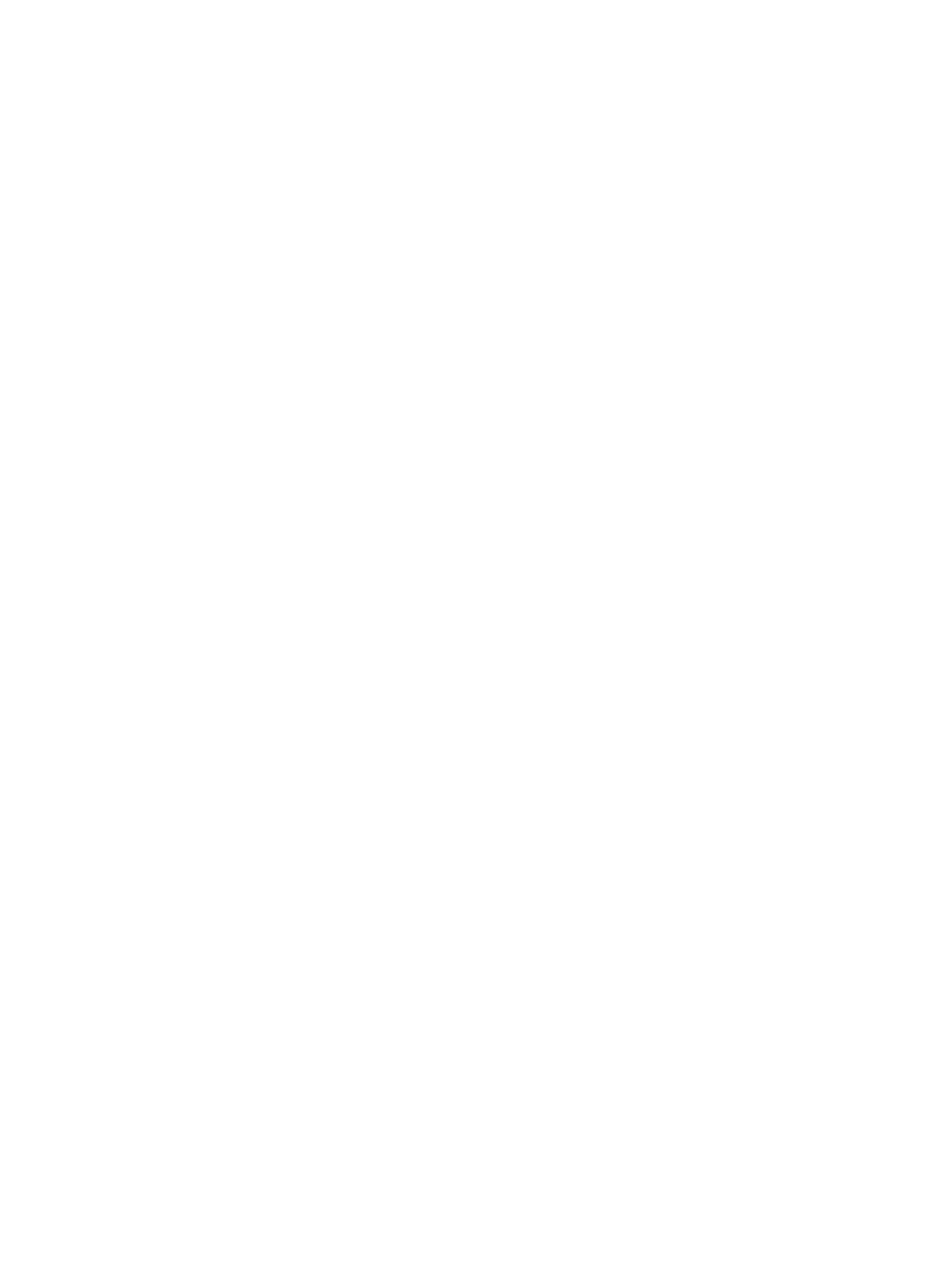
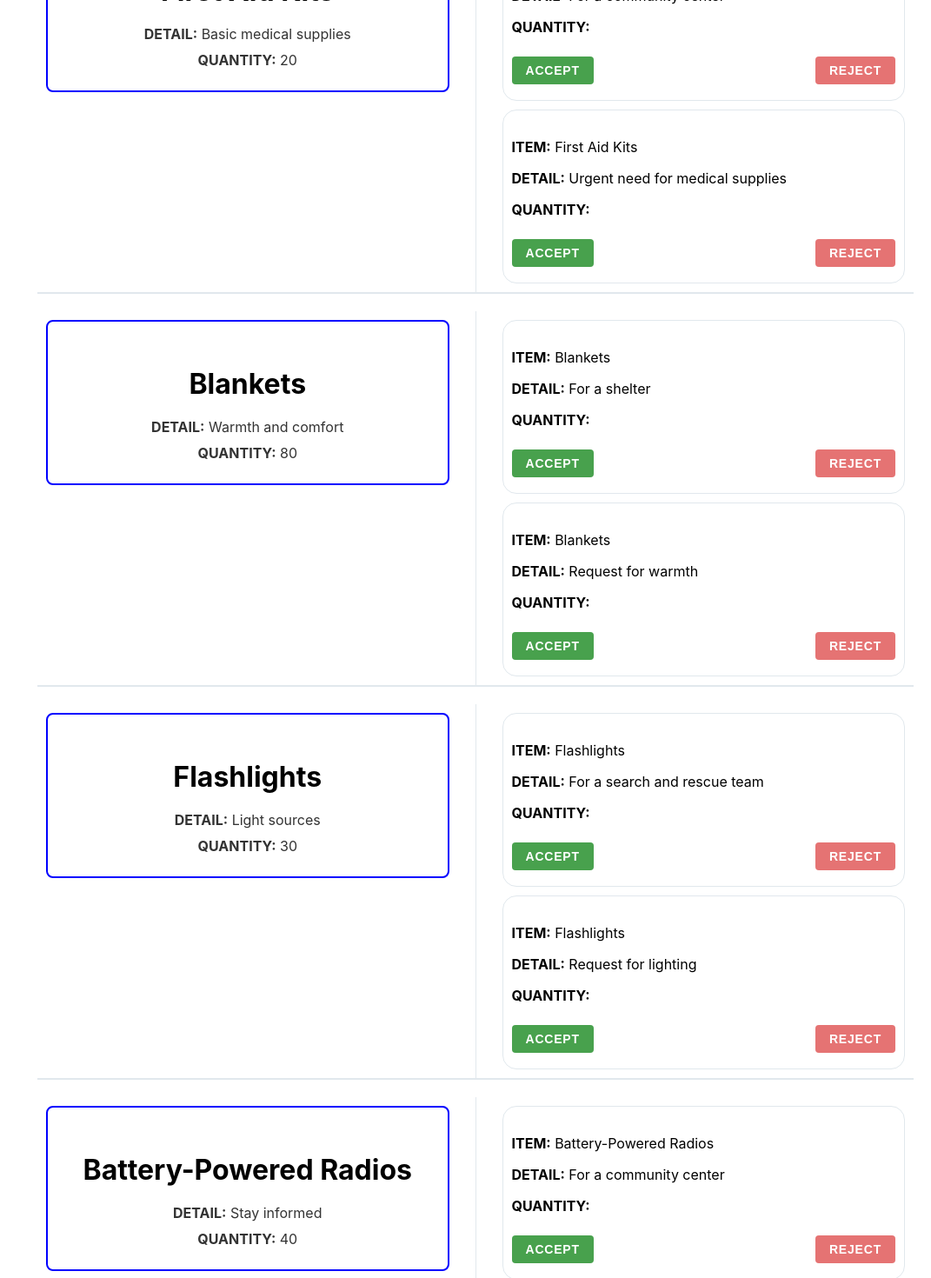
Before and after one commit to AnwarMP/Resourcely, a React (Create React App) app in the folder App/: page /offers in a window 1280 px wide. Shown: the part 1080-2550 px from the top of the page at 87% size, without its empty margins (209-1280 px from the left). Before the commit the page ends 1006 px from the top, so only its background shows below. Built offline with nearby package versions, Linux system fonts and the light colour scheme.

Commit message:
udpated aesthetics

```diff
--- a/App/src/data/mockOffers.js
+++ b/App/src/data/mockOffers.js
@@ -1,4 +1,3 @@
-// src/data/mockOffers.js
 const mockOffers = [
     {
       id: 'offer1',
@@ -10,7 +9,7 @@
           id: 'request1',
           item: 'Bottled Water',
           detail: 'For a family of 4',
-          status: 'pending' // This could be 'pending', 'accepted', or 'rejected'
+          status: 'pending'
         },
         {
           id: 'request2',
@@ -40,7 +39,106 @@
         }
       ]
     },
-    // ... Add more offers and associated requests as needed for the mockup
+    {
+      id: 'offer3',
+      item: 'First Aid Kits',
+      detail: 'Basic medical supplies',
+      quantity: 20,
+      requests: [
+        {
+          id: 'request5',
+          item: 'First Aid Kits',
+          detail: 'For a community center',
+          status: 'pending'
+        },
+        {
+          id: 'request6',
+          item: 'First Aid Kits',
+          detail: 'Urgent need for medical supplies',
+          status: 'pending'
+        }
+      ]
+    },
+    {
+      id: 'offer4',
+      item: 'Blankets',
+      detail: 'Warmth and comfort',
+      quantity: 80,
+      requests: [
+        {
+          id: 'request7',
+          item: 'Blankets',
+          detail: 'For a shelter',
+          status: 'pending'
+        },
+        {
+          id: 'request8',
+          item: 'Blankets',
+          detail: 'Request for warmth',
+          status: 'pending'
+        }
+      ]
+    },
+    {
+      id: 'offer5',
+      item: 'Flashlights',
+      detail: 'Light sources',
+      quantity: 30,
+      requests: [
+        {
+          id: 'request9',
+          item: 'Flashlights',
+          detail: 'For a search and rescue team',
+          status: 'pending'
+        },
+        {
+          id: 'request10',
+          item: 'Flashlights',
+          detail: 'Request for lighting',
+          status: 'pending'
+        }
+      ]
+    },
+    {
+      id: 'offer6',
+      item: 'Battery-Powered Radios',
+      detail: 'Stay informed',
+      quantity: 40,
+      requests: [
+        {
+          id: 'request11',
+          item: 'Battery-Powered Radios',
+          detail: 'For a community center',
+          status: 'pending'
+        },
+        {
+          id: 'request12',
+          item: 'Battery-Powered Radios',
+          detail: 'Request for news updates',
+          status: 'pending'
+        }
+      ]
+    },
+    {
+      id: 'offer7',
+      item: 'Personal Hygiene Kits',
+      detail: 'Toiletries and essentials',
+      quantity: 60,
+      requests: [
+        {
+          id: 'request13',
+          item: 'Personal Hygiene Kits',
+          detail: 'For a shelter',
+          status: 'pending'
+        },
+        {
+          id: 'request14',
+          item: 'Personal Hygiene Kits',
+          detail: 'Request for personal care items',
+          status: 'pending'
+        }
+      ]
+    }
   ];
 
   export default mockOffers;
--- a/App/src/styles/offercard.css
+++ b/App/src/styles/offercard.css
@@ -28,3 +28,11 @@
     font-size: 16px; /* Uniform font size for simplicity */
     color: #333; /* Darker text for better readability */
 }
+
+.request-column {
+    flex: 1;
+    margin: 0 10px;
+    max-height: 600px; /* Adjust the height as needed for your layout */
+    overflow-y: auto; /* Enables vertical scrolling */
+    overflow-x: hidden; /* Prevents horizontal scrolling */
+  }
--- a/App/src/styles/offerspage.css
+++ b/App/src/styles/offerspage.css
@@ -15,6 +15,14 @@
   .offer-column, .request-column {
     flex: 1;
     margin: 0 10px;
+  }
+
+  .request-column {
+    flex: 1;
+    margin: 0 10px;
+    max-height: 600px; /* Adjust the height as needed for your layout */
+    overflow-y: auto; /* Enables vertical scrolling */
+    overflow-x: hidden; /* Prevents horizontal scrolling */
   }
 
   /* Added titles and their styling */
```
